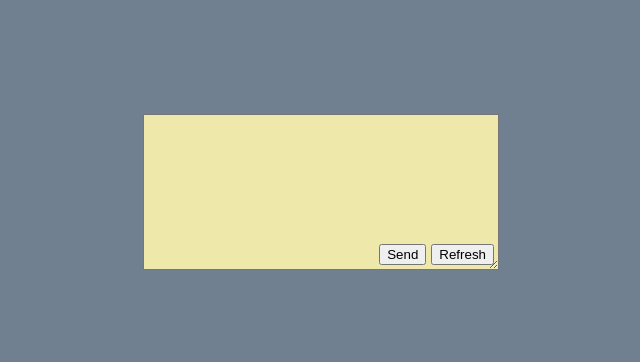
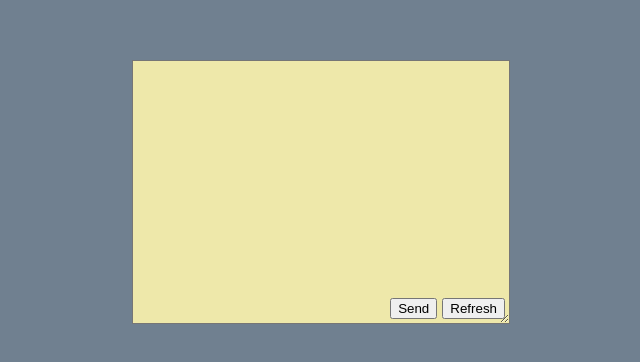
Before and after one commit to ggmygf/nf_msg, a website: page index.html in a window 1280 px wide. Shown: the part 136-498 px from the top of the page, without its empty margins (319-959 px from the left). Drawn offline with Linux system fonts and the light colour scheme.

Commit message:
Update index.html

```diff
--- a/index.html
+++ b/index.html
@@ -41,7 +41,7 @@
 <body style="background-color: slategray;">
 
   <div style="position: relative;">
-<textarea id="chat-box" style="width: 356px !important; height: 156px !important; background-color: palegoldenrod;"></textarea><br>
+<textarea id="chat-box" style="width: 10cm !important; height: 7cm !important; background-color: palegoldenrod;"></textarea><br>
     <div class="buttin">
 <button onclick="send()" style="margin-left: 250px !important;">Send</button>
 <button onclick="get()">Refresh</button>
```
